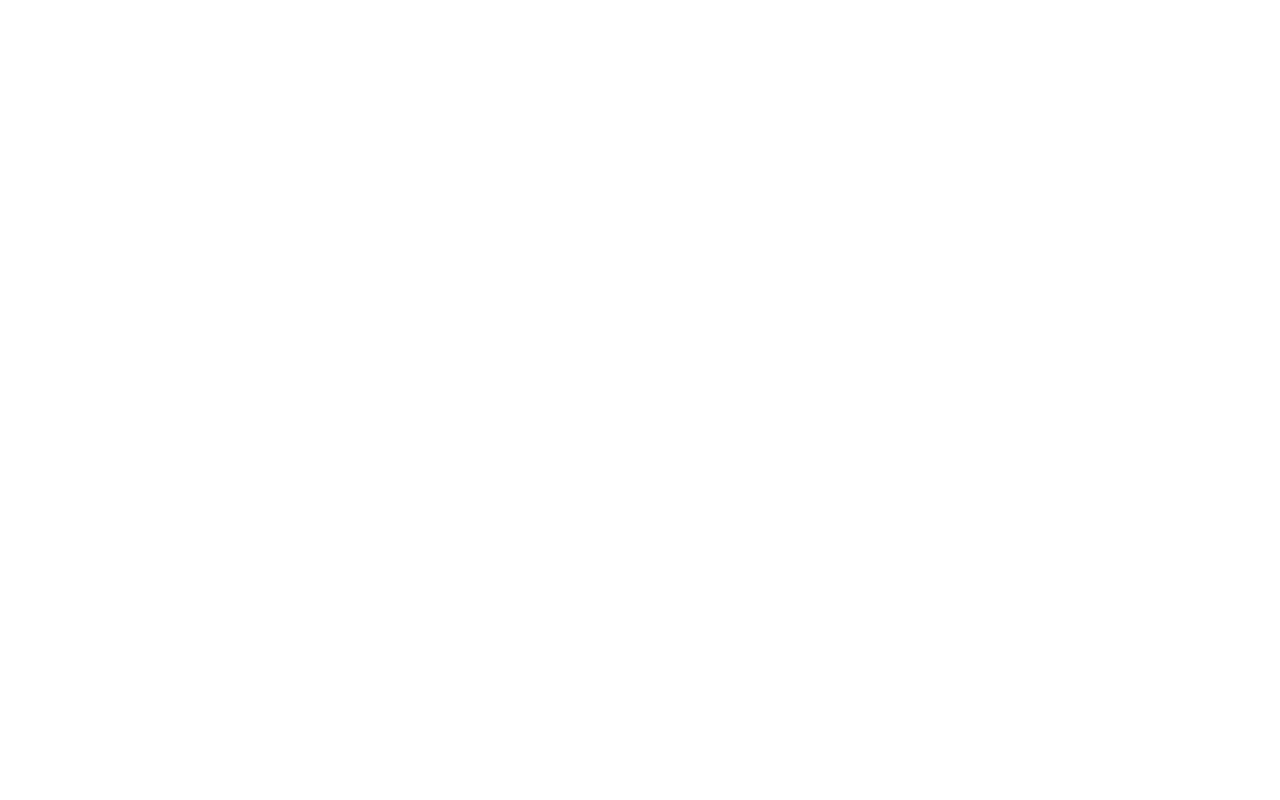
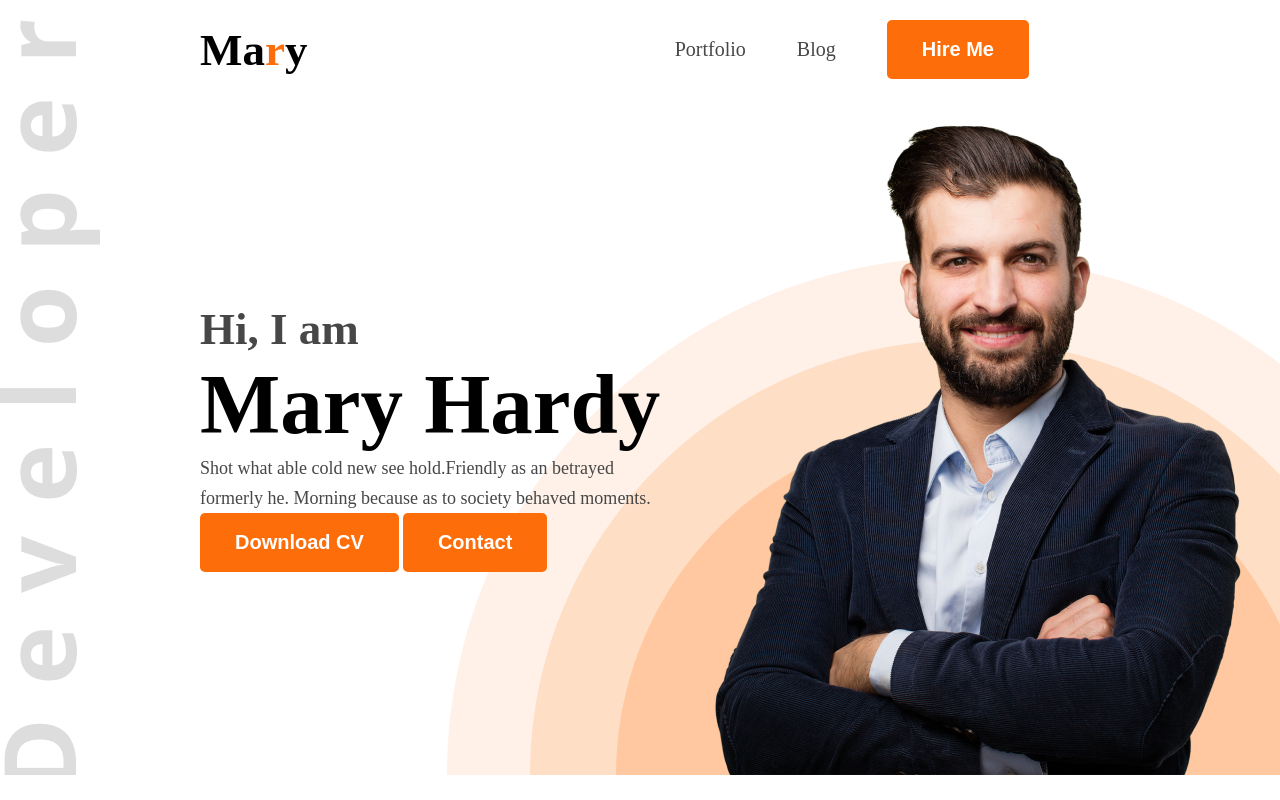
Before and after one commit to Md-Dalim-Hossain/web-dev-porttfolio, a plain HTML site: page index.html in a window 1280 px wide. Drawn offline with Linux system fonts and the light colour scheme.

Commit message:
add banner section

```diff
--- a/index.html
+++ b/index.html
@@ -3,10 +3,35 @@
 <head>
     <meta charset="UTF-8">
     <meta name="viewport" content="width=device-width, initial-scale=1.0">
-    <title>My Porttfolio</title>
+    <title>My Portfolio</title>
     <link rel="stylesheet" href="style/style.css">
 </head>
-<body>
+<body class=".work-sans">
+    <header class="header">
+        <nav class="nav-bar">
+            <h3 class="nav-title">Ma<span class="text-primary">r</span>y</h3>
+            <ul>
+                <li><a class="dark-2" href="#">Portfolio</a></li>
+                <li><a class="dark-2" href="#">Blog</a></li>
+                <li><a href="#"><button class="btn-primary">Hire Me</button></a></li>
+            </ul>
+        </nav>
+        <div class="banner">
+            <div class="banner-content">
+                <h4 class="welcome-title dark-2">Hi, I  am</h4>
+                <h1 class="banner-title">Mary Hardy</h1>
+                <p class="banner-description dark-2">Shot what able cold new see hold.Friendly as an betrayed formerly he. Morning because as to society behaved moments.</p>
+                <button class="btn-primary">Download CV</button>
+                <button class="btn-primary">Contact</button>
+            </div>
+            <img class="banner-profile-picture" src="images/hardy.png" alt="banner img">
+        </div>
+    </header>
+    <main>
 
+    </main>
+    <footer>
+
+    </footer>
 </body>
 </html>
--- a/style/style.css
+++ b/style/style.css
@@ -1,5 +1,100 @@
+@import url('https://fonts.googleapis.com/css2?family=Open+Sans:ital,wght@0,300..800;1,300..800&family=Work+Sans:ital,wght@0,100..900;1,100..900&display=swap');
+
+
+/* // <weight>: Use a value from 100 to 900
+// <uniquifier>: Use a unique and descriptive class name */
+
+/* font style */
+
+.work-sans{
+  font-family: "Work Sans", sans-serif;
+  font-optical-sizing: auto;
+  font-style: normal;
+}
+
+/* universal style */
+
 *{
     margin: 0;
     padding: 0;
     box-sizing: border-box;
 }
+
+/* primary style start */
+
+.text-primary{
+    color: #FD6E0A;
+}
+
+.dark-2{
+    color: #474747;
+}
+.btn-primary{
+    background-color: #FD6E0A;
+    color: white;
+    font-size: 20px;
+    font-weight: bold;
+    padding: 18px 35px;
+    border-radius: 5px;
+    border: none;
+    cursor: pointer;
+}
+/* primary style end */
+
+.header{
+    background-image: url("../images/developer.png"), url("../images/header_bg.png");
+    background-repeat: no-repeat;
+    background-position: top left, bottom right;
+
+}
+
+/* nav-var style start */
+.nav-bar{
+    display: flex;
+    align-items: center;
+    justify-content: space-between;
+    margin: 20px 200px;
+}
+.nav-title{
+    font-weight: 800;
+    font-size: 45px;
+}
+.nav-bar>ul{
+    display: flex;
+    align-items: center;
+}
+.nav-bar>ul>li{
+    list-style: none;
+    margin-right: 51px;
+}
+.nav-bar>ul>li>a{
+    text-decoration: none;
+    font-size: 20px;
+}
+/* nav-var style start */
+
+/* banner style start */
+.welcome-title{
+    font-weight: 600;
+    font-size: 45px;
+}
+.banner-title{
+    font-weight: bold;
+    font-size: 85px;
+}
+.banner-description{
+    font-size: 18px;
+    line-height: 30px;
+}
+.banner-profile-picture{
+    width: 100vh;
+}
+.banner{
+    display: flex;
+    justify-content: space-between;
+    align-items: center;
+    margin: 0px 30px 0px 200px;
+}
+.banner-content{
+    max-width: 580px;
+}
```
